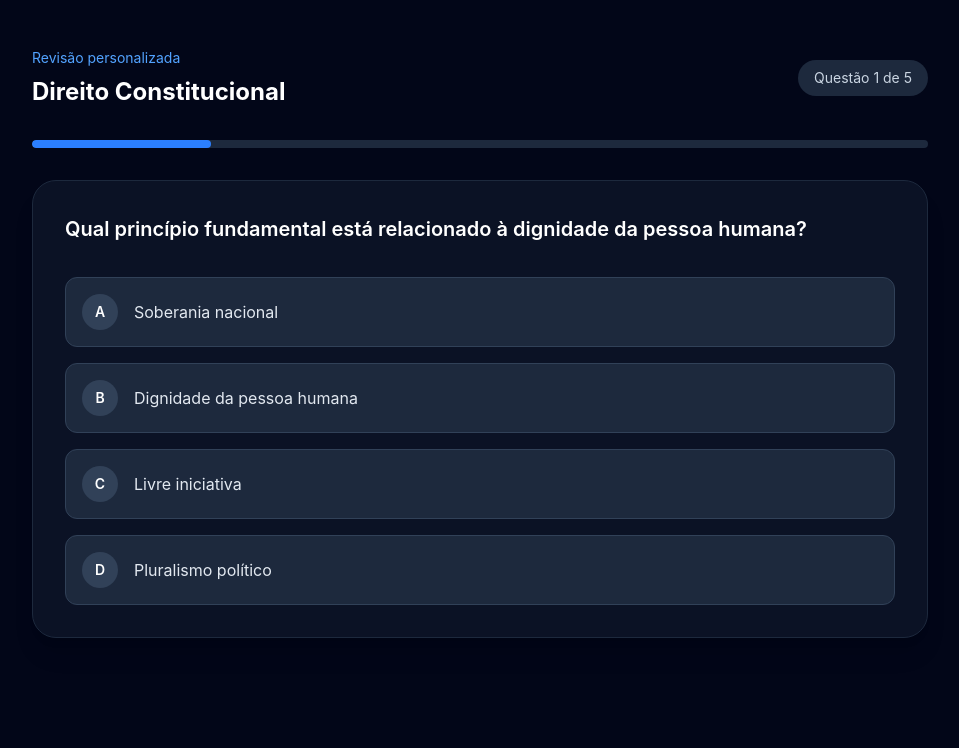
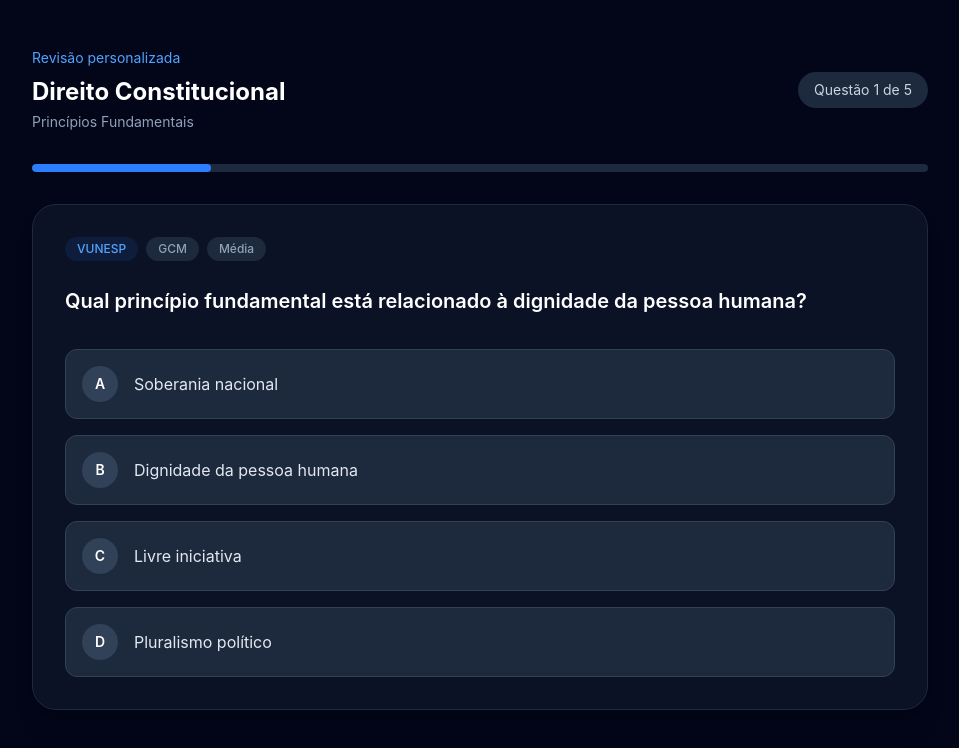
Before and after one commit to erikimart-cmyk/gcm-master, a React (Vite) app in the folder apps/web/: page /revisao/questoes in a window 1280 px wide. Shown: the top 748 px of the page, without its empty margins (160-1119 px from the left). Built offline with nearby package versions, Linux system fonts and the light colour scheme.

Commit message:
feat: moderniza modelo de questoes

```diff
--- a/apps/web/src/features/landing/data/questions.ts
+++ b/apps/web/src/features/landing/data/questions.ts
@@ -1,90 +1,235 @@
-export type Question = {
-  id: number;
-  subject: string;
-  statement: string;
-  alternatives: string[];
-  correctAnswer: number;
-  explanation: string;
-};
+import type { Question } from "@/features/questions/types/Question";
 
 export const questions: Question[] = [
   {
     id: 1,
+    country: "BR",
+    language: "pt-BR",
+    bank: "VUNESP",
+    exam: "GCM",
+    position: "Guarda Civil Municipal",
+    year: 2026,
+
     subject: "Direito Constitucional",
+    topic: "Princípios Fundamentais",
+    difficulty: "medium",
+
     statement:
       "Qual princípio fundamental está relacionado à dignidade da pessoa humana?",
+
     alternatives: [
-      "Soberania nacional",
-      "Dignidade da pessoa humana",
-      "Livre iniciativa",
-      "Pluralismo político",
+      {
+        id: "A",
+        text: "Soberania nacional",
+      },
+      {
+        id: "B",
+        text: "Dignidade da pessoa humana",
+      },
+      {
+        id: "C",
+        text: "Livre iniciativa",
+      },
+      {
+        id: "D",
+        text: "Pluralismo político",
+      },
     ],
-    correctAnswer: 1,
+
+    correctAnswer: "B",
+
     explanation:
       "A dignidade da pessoa humana é um dos fundamentos da República Federativa do Brasil.",
+
+    tags: [
+      "constituição federal",
+      "princípios fundamentais",
+      "direitos fundamentais",
+    ],
   },
 
   {
     id: 2,
+    country: "BR",
+    language: "pt-BR",
+    bank: "VUNESP",
+    exam: "GCM",
+    position: "Guarda Civil Municipal",
+    year: 2026,
+
     subject: "Direito Constitucional",
+    topic: "Direitos e Garantias Fundamentais",
+    difficulty: "medium",
+
     statement:
       "Qual documento estabelece os direitos e garantias fundamentais no Brasil?",
+
     alternatives: [
-      "Código Civil",
-      "Código Penal",
-      "Constituição Federal",
-      "Código de Trânsito Brasileiro",
+      {
+        id: "A",
+        text: "Código Civil",
+      },
+      {
+        id: "B",
+        text: "Código Penal",
+      },
+      {
+        id: "C",
+        text: "Constituição Federal",
+      },
+      {
+        id: "D",
+        text: "Código de Trânsito Brasileiro",
+      },
     ],
-    correctAnswer: 2,
+
+    correctAnswer: "C",
+
     explanation:
       "A Constituição Federal de 1988 estabelece os direitos e garantias fundamentais.",
+
+    tags: [
+      "constituição federal",
+      "direitos fundamentais",
+    ],
   },
 
   {
     id: 3,
+    country: "BR",
+    language: "pt-BR",
+    bank: "VUNESP",
+    exam: "GCM",
+    position: "Guarda Civil Municipal",
+    year: 2026,
+
     subject: "Português",
+    topic: "Ortografia",
+    difficulty: "easy",
+
     statement:
       "Assinale a alternativa em que a palavra está escrita corretamente.",
+
     alternatives: [
-      "Excessão",
-      "Exceção",
-      "Esceção",
-      "Excessão",
+      {
+        id: "A",
+        text: "Excessão",
+      },
+      {
+        id: "B",
+        text: "Exceção",
+      },
+      {
+        id: "C",
+        text: "Esceção",
+      },
+      {
+        id: "D",
+        text: "Excessão",
+      },
     ],
-    correctAnswer: 1,
+
+    correctAnswer: "B",
+
     explanation:
       "A forma correta da palavra é 'exceção'.",
+
+    tags: [
+      "ortografia",
+      "língua portuguesa",
+    ],
   },
 
   {
     id: 4,
+    country: "BR",
+    language: "pt-BR",
+    bank: "VUNESP",
+    exam: "GCM",
+    position: "Guarda Civil Municipal",
+    year: 2026,
+
     subject: "Matemática",
+    topic: "Porcentagem",
+    difficulty: "easy",
+
     statement:
       "Quanto é 25% de 200?",
+
     alternatives: [
-      "25",
-      "40",
-      "50",
-      "75",
+      {
+        id: "A",
+        text: "25",
+      },
+      {
+        id: "B",
+        text: "40",
+      },
+      {
+        id: "C",
+        text: "50",
+      },
+      {
+        id: "D",
+        text: "75",
+      },
     ],
-    correctAnswer: 2,
+
+    correctAnswer: "C",
+
     explanation:
       "25% de 200 corresponde a 50.",
+
+    tags: [
+      "porcentagem",
+      "matemática básica",
+    ],
   },
 
   {
     id: 5,
+    country: "BR",
+    language: "pt-BR",
+    bank: "VUNESP",
+    exam: "GCM",
+    position: "Guarda Civil Municipal",
+    year: 2026,
+
     subject: "Raciocínio Lógico",
+    topic: "Lógica de Conjuntos",
+    difficulty: "medium",
+
     statement:
       "Se todo A é B e todo B é C, podemos concluir que:",
+
     alternatives: [
-      "Todo C é A",
-      "Nenhum A é C",
-      "Todo A é C",
-      "Nenhum B é C",
+      {
+        id: "A",
+        text: "Todo C é A",
+      },
+      {
+        id: "B",
+        text: "Nenhum A é C",
+      },
+      {
+        id: "C",
+        text: "Todo A é C",
+      },
+      {
+        id: "D",
+        text: "Nenhum B é C",
+      },
     ],
-    correctAnswer: 2,
+
+    correctAnswer: "C",
+
     explanation:
       "Se todo A pertence ao conjunto B e todo B pertence ao conjunto C, então todo A também pertence ao conjunto C.",
+
+    tags: [
+      "raciocínio lógico",
+      "conjuntos",
+      "proposições",
+    ],
   },
 ];
--- a/apps/web/src/features/landing/pages/Review/QuestionsPage.tsx
+++ b/apps/web/src/features/landing/pages/Review/QuestionsPage.tsx
@@ -1,12 +1,11 @@
 import { useState } from "react";
+
 import { useStudyProgress } from "@/features/landing/context/StudyProgressContext";
-
 import { questions } from "@/features/landing/data/questions";
 
 export function QuestionsPage() {
-
   const [currentQuestion, setCurrentQuestion] = useState(0);
-  const [selectedAnswer, setSelectedAnswer] = useState<number | null>(null);
+  const [selectedAnswer, setSelectedAnswer] = useState<string | null>(null);
 
   const [correctAnswers, setCorrectAnswers] = useState(0);
   const [wrongAnswers, setWrongAnswers] = useState(0);
@@ -15,14 +14,15 @@ export function QuestionsPage() {
 
   const question = questions[currentQuestion];
 
-  const handleAnswer = (answerIndex: number) => {
+  const handleAnswer = (answerId: string) => {
     if (selectedAnswer !== null) {
       return;
     }
 
-  setSelectedAnswer(answerIndex);
+    setSelectedAnswer(answerId);
 
-  const isCorrect = answerIndex === question.correctAnswer;
+    const isCorrect =
+      answerId === question.correctAnswer;
 
     registerQuestionResult(
       question.id,
@@ -39,7 +39,7 @@ export function QuestionsPage() {
 
   const handleNext = () => {
     if (currentQuestion < questions.length - 1) {
-      setCurrentQuestion(currentQuestion + 1);
+      setCurrentQuestion((current) => current + 1);
       setSelectedAnswer(null);
     }
   };
@@ -59,6 +59,12 @@ export function QuestionsPage() {
             <h1 className="mt-2 text-2xl font-bold">
               {question.subject}
             </h1>
+
+            {question.topic && (
+              <p className="mt-1 text-sm text-slate-400">
+                {question.topic}
+              </p>
+            )}
           </div>
 
           <span className="rounded-full bg-slate-800 px-4 py-2 text-sm text-slate-300">
@@ -77,14 +83,35 @@ export function QuestionsPage() {
 
         <section className="rounded-3xl border border-slate-800 bg-slate-900/70 p-8 shadow-xl">
 
+          <div className="mb-6 flex flex-wrap gap-2">
+            <span className="rounded-full bg-blue-500/10 px-3 py-1 text-xs font-medium text-blue-400">
+              {question.bank}
+            </span>
+
+            <span className="rounded-full bg-slate-800 px-3 py-1 text-xs font-medium text-slate-400">
+              {question.exam}
+            </span>
+
+            <span className="rounded-full bg-slate-800 px-3 py-1 text-xs font-medium text-slate-400">
+              {question.difficulty === "easy"
+                ? "Fácil"
+                : question.difficulty === "medium"
+                  ? "Média"
+                  : "Difícil"}
+            </span>
+          </div>
+
           <h2 className="text-xl font-semibold leading-8">
             {question.statement}
           </h2>
 
           <div className="mt-8 space-y-4">
-            {question.alternatives.map((alternative, index) => {
-              const isSelected = selectedAnswer === index;
-              const isCorrect = question.correctAnswer === index;
+            {question.alternatives.map((alternative) => {
+              const isSelected =
+                selectedAnswer === alternative.id;
+
+              const isCorrect =
+                question.correctAnswer === alternative.id;
 
               let className =
                 "border-slate-700 bg-slate-800 hover:border-blue-500 hover:bg-slate-700";
@@ -94,24 +121,29 @@ export function QuestionsPage() {
                   "border-green-500 bg-green-500/10";
               }
 
-              if (isAnswered && isSelected && !isCorrect) {
+              if (
+                isAnswered &&
+                isSelected &&
+                !isCorrect
+              ) {
                 className =
                   "border-red-500 bg-red-500/10";
               }
 
               return (
                 <button
-                  key={`${currentQuestion}-${index}-${alternative}`}
+                  key={`${currentQuestion}-${alternative.id}`}
                   type="button"
-                  onClick={() => handleAnswer(index)}
+                  onClick={() => handleAnswer(alternative.id)}
+                  disabled={isAnswered}
                   className={`flex w-full items-center gap-4 rounded-xl border p-4 text-left transition ${className}`}
                 >
                   <span className="flex h-9 w-9 shrink-0 items-center justify-center rounded-full bg-slate-700 text-sm font-semibold">
-                    {String.fromCharCode(65 + index)}
+                    {alternative.id}
                   </span>
 
                   <span className="text-slate-200">
-                    {alternative}
+                    {alternative.text}
                   </span>
                 </button>
               );
@@ -124,10 +156,10 @@ export function QuestionsPage() {
               <p className="font-semibold">
                 {selectedAnswer === question.correctAnswer
                   ? "✅ Muito bem! Você acertou."
-                  : "❌ Vamos aprender com esse erro."}
+                  : "❌ Você errou esta questão."}
               </p>
 
-              <p className="mt-3 text-sm leading-6 text-slate-300">
+              <p className="mt-3 text-sm leading-7 text-slate-300">
                 {question.explanation}
               </p>
 
@@ -177,7 +209,7 @@ export function QuestionsPage() {
 
                       <p className="mt-1 text-2xl font-bold text-blue-400">
                         {Math.round(
-            (correctAnswers / questions.length) * 100
+                          (correctAnswers / questions.length) * 100,
                         )}%
                       </p>
                     </div>
--- /dev/null
+++ b/apps/web/src/features/questions/types/Question.ts
@@ -0,0 +1,35 @@
+export type QuestionDifficulty =
+  | "easy"
+  | "medium"
+  | "hard";
+
+export type QuestionAlternative = {
+  id: string;
+  text: string;
+};
+
+export type Question = {
+  id: number;
+
+  country: string;
+  language: string;
+
+  bank: string;
+  exam: string;
+  position?: string;
+  year?: number;
+
+  subject: string;
+  topic?: string;
+
+  difficulty: QuestionDifficulty;
+
+  statement: string;
+  alternatives: QuestionAlternative[];
+
+  correctAnswer: string;
+
+  explanation: string;
+
+  tags?: string[];
+};
```
Lines whose indentation alone changed are shown as unchanged.
